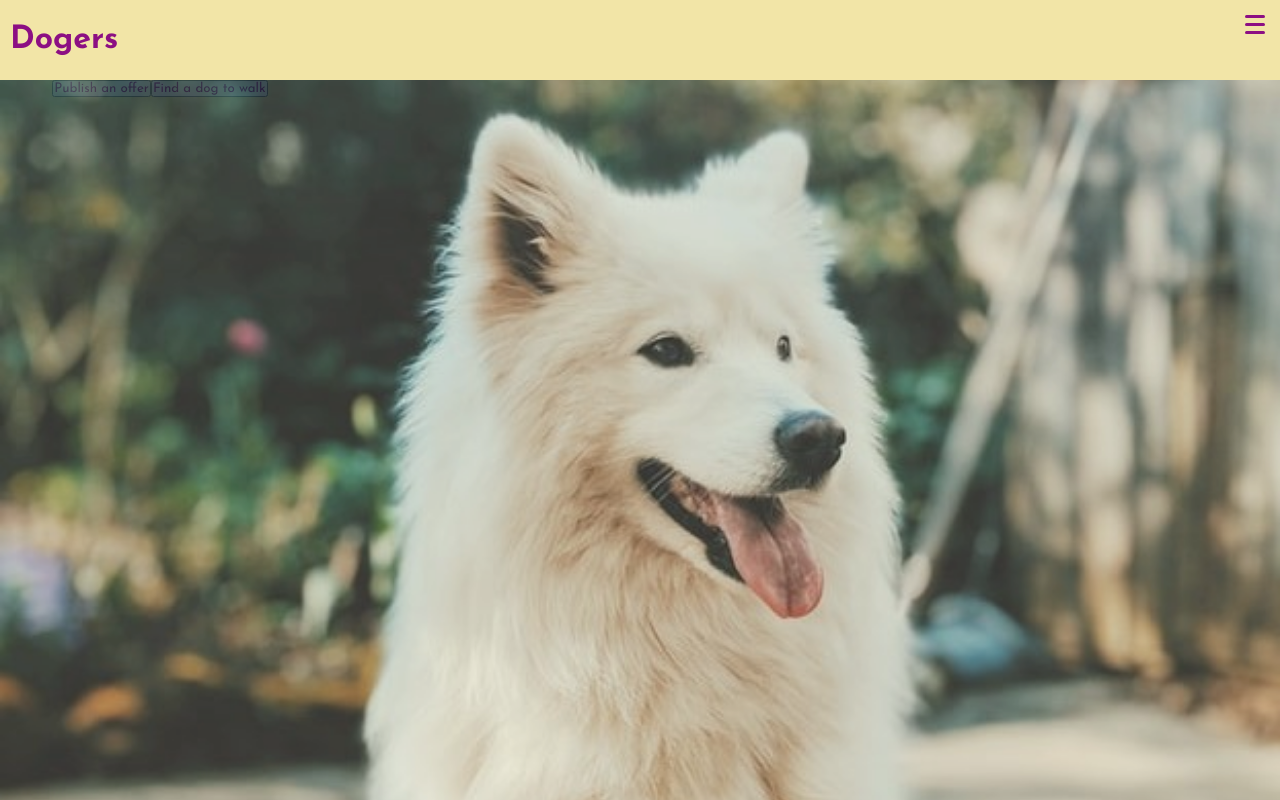
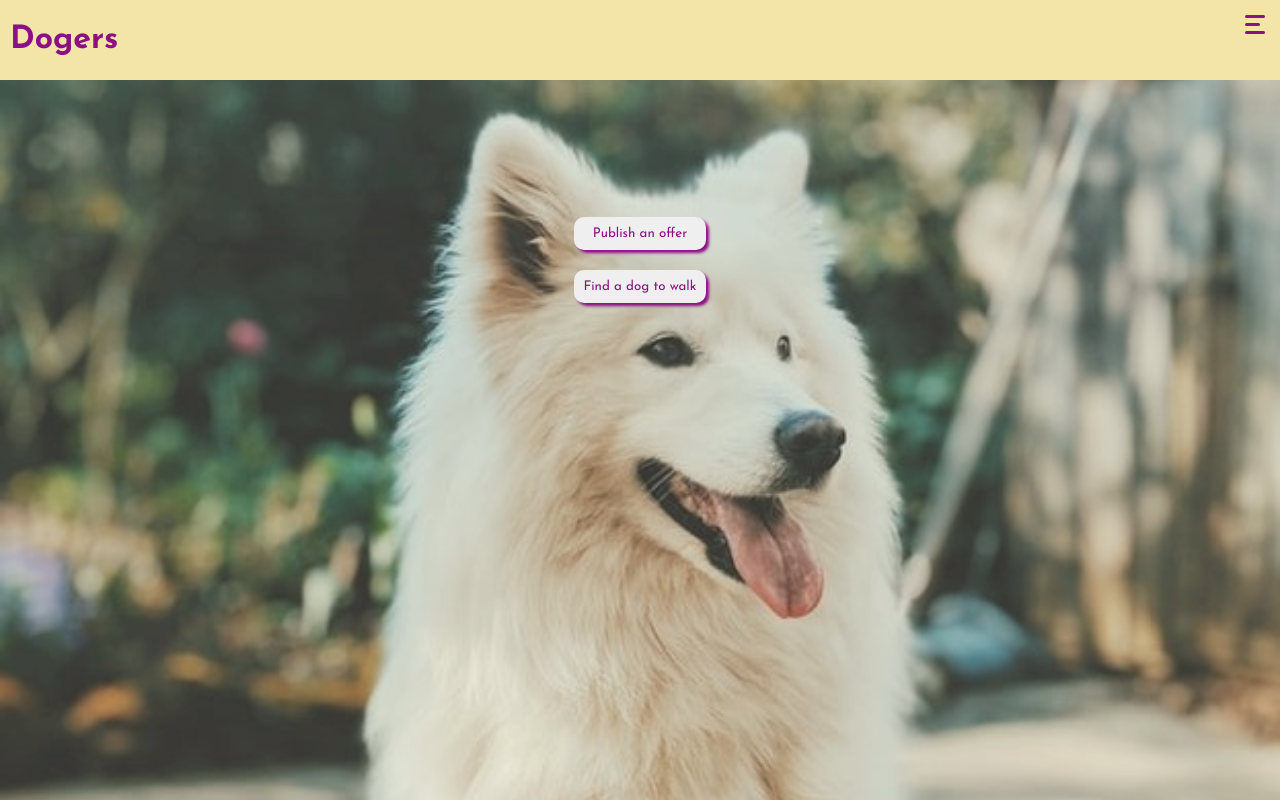
Before and after one commit to tynakpinska/dogers, a React app: page /walker in a window 1280 px wide. Built offline with nearby package versions, Linux system fonts and the light colour scheme.

Commit message:
fix routes

```diff
--- a/App.js
+++ b/App.js
@@ -2,15 +2,22 @@ import React, { useState } from "react";
 import Header from "./Components/Header";
 import Nav from "./Components/Nav";
 import Burger from "./Components/Burger";
+import Content from "./Components/Content";
 
 const App = () => {
   const [open, setOpen] = useState(false);
   const handleClick = () => {
     open ? setOpen(false) : setOpen(true);
 
-    document.getElementById("part1").classList.toggle("transformed");
-    document.getElementById("part2").classList.toggle("hidden");
-    document.getElementById("part3").classList.toggle("transformed");
+    document
+      .querySelector(".burgerIcon__part--first")
+      .classList.toggle("transformed");
+    document
+      .querySelector(".burgerIcon__part--middle")
+      .classList.toggle("hidden");
+    document
+      .querySelector(".burgerIcon__part--last")
+      .classList.toggle("transformed");
     document.querySelector(".burgerIcon").classList.toggle("transformed");
   };
 
--- a/Components/Burger.js
+++ b/Components/Burger.js
@@ -4,9 +4,9 @@ import "./Burger.scss";
 const Burger = ({ handleClick }) => {
   return (
     <div className="burgerIcon" onClick={handleClick}>
-      <div className="burgerIcon__part" id="part1"></div>
-      <div className="burgerIcon__part" id="part2"></div>
-      <div className="burgerIcon__part" id="part3"></div>
+      <div className="burgerIcon__part burgerIcon__part--first"></div>
+      <div className="burgerIcon__part burgerIcon__part--middle"></div>
+      <div className="burgerIcon__part burgerIcon__part--last"></div>
     </div>
   );
 };
--- a/Components/Burger.scss
+++ b/Components/Burger.scss
@@ -20,6 +20,16 @@
   &:nth-child(2) {
     margin: 5px 0;
   }
+  &:hover {
+    width: 15px;
+  }
+}
+
+.burgerIcon__part--middle {
+  width: 15px;
+  &:hover {
+    width: 20px;
+  }
 }
 
 .hidden {
@@ -31,7 +41,8 @@
     height: 19.8px;
 }
 
-.transformed#part1 {
+
+.transformed.burgerIcon__part--first {
   width: 25px;
   position: absolute;
   top: 8px;
@@ -39,7 +50,7 @@
   transform: rotate(45deg);
 }
 
-.transformed#part3 {
+.transformed.burgerIcon__part--last {
   width: 25px;
   position: absolute;
   top: 8px;
--- /dev/null
+++ b/Components/Content.js
@@ -0,0 +1,21 @@
+import React from "react";
+import "Content.scss";
+import Home from "../Routes/Home";
+import Owner from "../Routes/Owner";
+import Walker from "../Routes/Walker";
+
+const Content = ({ open, content }) => {
+  return (
+    <div className={open ? "content open" : "content"}>
+      {content === "owner" ? (
+        <Owner />
+      ) : content === "walker" ? (
+        <Walker />
+      ) : (
+        <Home />
+      )}
+    </div>
+  );
+};
+
+export default Content;
--- /dev/null
+++ b/Components/Content.scss
@@ -0,0 +1,43 @@
+@use '../src/index';
+$hero: "../src/img/hero.jpg";
+
+.content {
+    position: relative;
+    width: 100%;
+    height: 90vh;
+    display: grid;
+    grid-template-columns: 1fr 1fr 1fr 1fr;
+    grid-template-rows: 1fr 1fr;
+    justify-items: center;
+  }
+
+  .open {
+    height: 75vh;
+  }
+
+  .content.open::before {
+    content: "";
+    width: 100%;
+    height: 75vh;
+    background-image: url($hero);
+    background-repeat: no-repeat;
+    background-size: cover;
+    background-position: center;
+    position: absolute;
+    top: 0;
+    left: 0;
+    opacity: 0.8;
+  }
+
+  .content::before {
+    content: "";
+    width: 100%;
+    height: 90vh;
+    background-image: url($hero);
+    background-size: cover;
+    background-position: center;
+    position: absolute;
+    top: 0;
+    left: 0;
+    opacity: 0.8;
+  }
--- a/Components/Nav.js
+++ b/Components/Nav.js
@@ -1,11 +1,7 @@
 import React from "react";
 import "./Nav.scss";
-import {
-  BrowserRouter as Router,
-  Switch,
-  Route,
-  Link
-} from "react-router-dom";
+import { BrowserRouter as Router, Switch, Route, Link } from "react-router-dom";
+import Content from "../Components/Content";
 import Home from "../Routes/Home";
 import LogIn from "../Routes/LogIn";
 import Register from "../Routes/Register";
@@ -36,9 +32,14 @@ const Nav = ({ open }) => {
         <Route path="/register">
           <Register open={open} />
         </Route>
-
+        <Route path="/owner">
+          <Content open={open} content="owner" />
+        </Route>
+        <Route path="/walker">
+          <Content open={open} content="walker" />
+        </Route>
         <Route path="/">
-          <Home open={open} />
+          <Content open={open} content="home" />
         </Route>
       </Switch>
     </Router>
--- a/Components/Nav.scss
+++ b/Components/Nav.scss
@@ -19,8 +19,8 @@
     text-decoration: none;
   }
   &:nth-child(2) {
-    border-top: 1px solid index.$color2;
-    border-bottom: 1px solid index.$color2;
+    border-top: 1px solid rgba(242, 135, 4, .3);
+    border-bottom: 1px solid rgba(242, 135, 4, .3);
   }
   &:hover {
     cursor: pointer;
--- a/Routes/Home.js
+++ b/Routes/Home.js
@@ -1,21 +1,10 @@
 import React from "react";
 import "Home.scss";
-import { BrowserRouter as Router, Switch, Route, Link } from "react-router-dom";
-import Walker from "./Walker";
-import Owner from "./Owner";
+import { Link } from "react-router-dom";
 
-const Home = ({ open }) => {
+const Home = () => {
   return (
-    <div className={open ? "hero open" : "hero"}>
-      <Router>
-        <Switch>
-          <Route path="/owner">
-            <Owner />
-          </Route>
-          <Route path="/walker">
-            <Walker />
-          </Route>
-          <Route path="/">
+    <>
       <p className="hero__text">
         Explore our community of dog walkers or find a dog to pet
       </p>
@@ -25,10 +14,7 @@ const Home = ({ open }) => {
       <Link to="/walker" className="hero__button hero__button--second">
         I'm a walker
       </Link>
-          </Route>
-        </Switch>
-      </Router>
-    </div>
+    </>
   );
 };
 
--- a/Routes/Home.scss
+++ b/Routes/Home.scss
@@ -1,45 +1,4 @@
 @use '../src/index';
-$hero: "../src/img/hero.jpg";
-
-.hero {
-  position: relative;
-  width: 100%;
-  height: 90vh;
-  display: grid;
-  grid-template-columns: 1fr 1fr 1fr 1fr;
-  grid-template-rows: 1fr 1fr;
-  justify-items: center;
-}
-
-.open {
-  height: 75vh;
-}
-
-.hero.open::before {
-  content: "";
-  width: 100%;
-  height: 75vh;
-  background-image: url($hero);
-  background-size: cover;
-  background-position: center;
-  position: absolute;
-  top: 0;
-  left: 0;
-  opacity: 0.8;
-}
-
-.hero::before {
-  content: "";
-  width: 100%;
-  height: 90vh;
-  background-image: url($hero);
-  background-size: cover;
-  background-position: center;
-  position: absolute;
-  top: 0;
-  left: 0;
-  opacity: 0.8;
-}
 
 .hero__text {
   position: relative;
@@ -50,9 +9,7 @@ $hero: "../src/img/hero.jpg";
   text-shadow: 2px 2px 2px index.$color3;
 }
 
-
-
-.hero__button{
+.hero__button {
   position: relative;
   background: none;
   border: 2px solid index.$color4;
@@ -66,7 +23,7 @@ $hero: "../src/img/hero.jpg";
   align-self: end;
   &:hover {
     cursor: pointer;
-    background: rgba(251, 245, 211, .3);
+    background: rgba(251, 245, 211, 0.3);
   }
 }
 
@@ -81,5 +38,4 @@ $hero: "../src/img/hero.jpg";
 }
 .hero__button--second {
   grid-column: 3 / 5;
-
 }
--- a/Routes/Walker.js
+++ b/Routes/Walker.js
@@ -3,9 +3,9 @@ import "Walker.scss";
 
 const Walker = () => {
   return (
-    <div>
-        <button>Publish an offer</button>
-        <button>Find a dog to walk</button>
+    <div className="walker">
+        <button className="walker__button">Publish an offer</button>
+        <button className="walker__button">Find a dog to walk</button>
     </div>
   );
 };
--- a/Routes/Walker.scss
+++ b/Routes/Walker.scss
@@ -0,0 +1,20 @@
+@use "../src/index";
+
+.walker {
+  grid-column: 2 / 4;
+  z-index: 10;
+  display: flex;
+  flex-direction: column;
+  justify-content: center;
+}
+
+.walker__button {
+  padding: 10px;
+  border-radius: 10px;
+  margin: 10px;
+  border: none;
+  box-shadow: 3px 3px 3px index.$color3;
+  &:hover {
+      cursor: pointer;
+  }
+}
```
Also changed, not shown: src/index.js (+5 -5 lines), 1 other file (tests, documents, lock files or other folders). Lines whose indentation alone changed are shown as unchanged.
